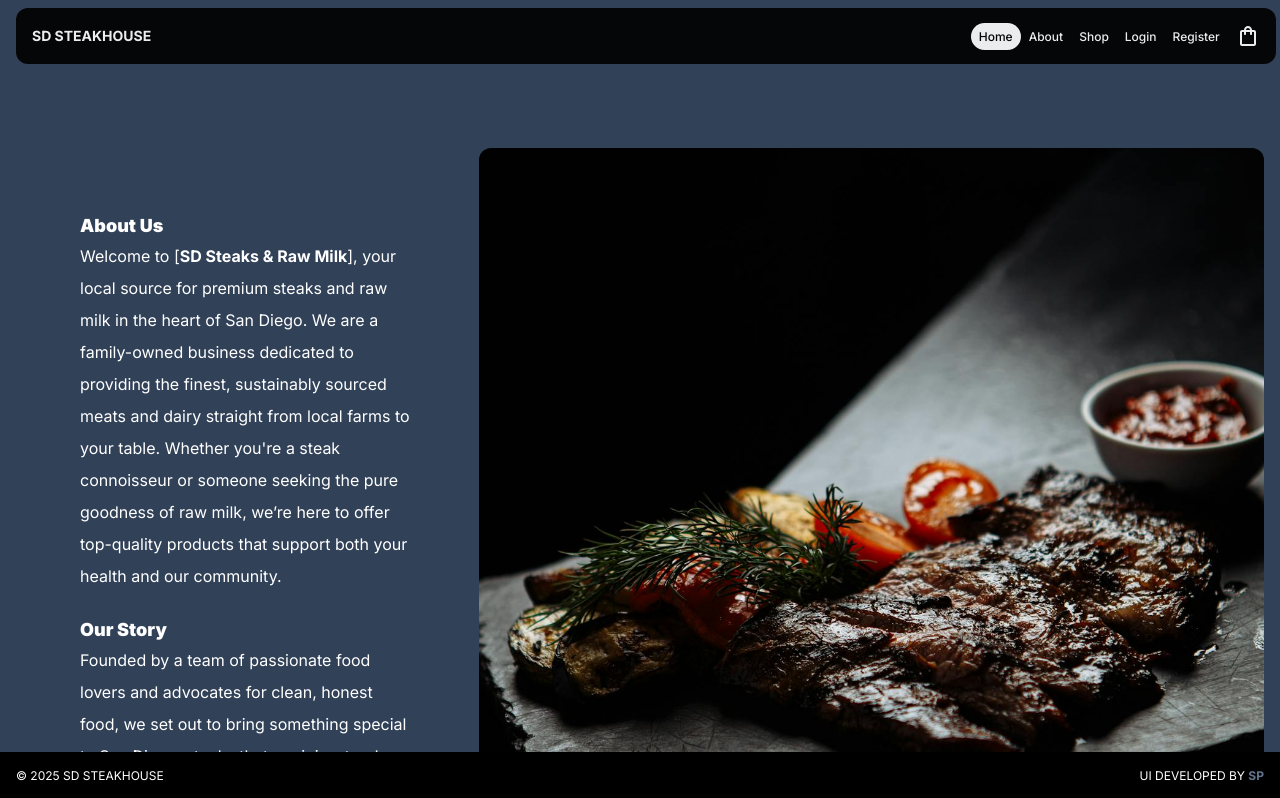
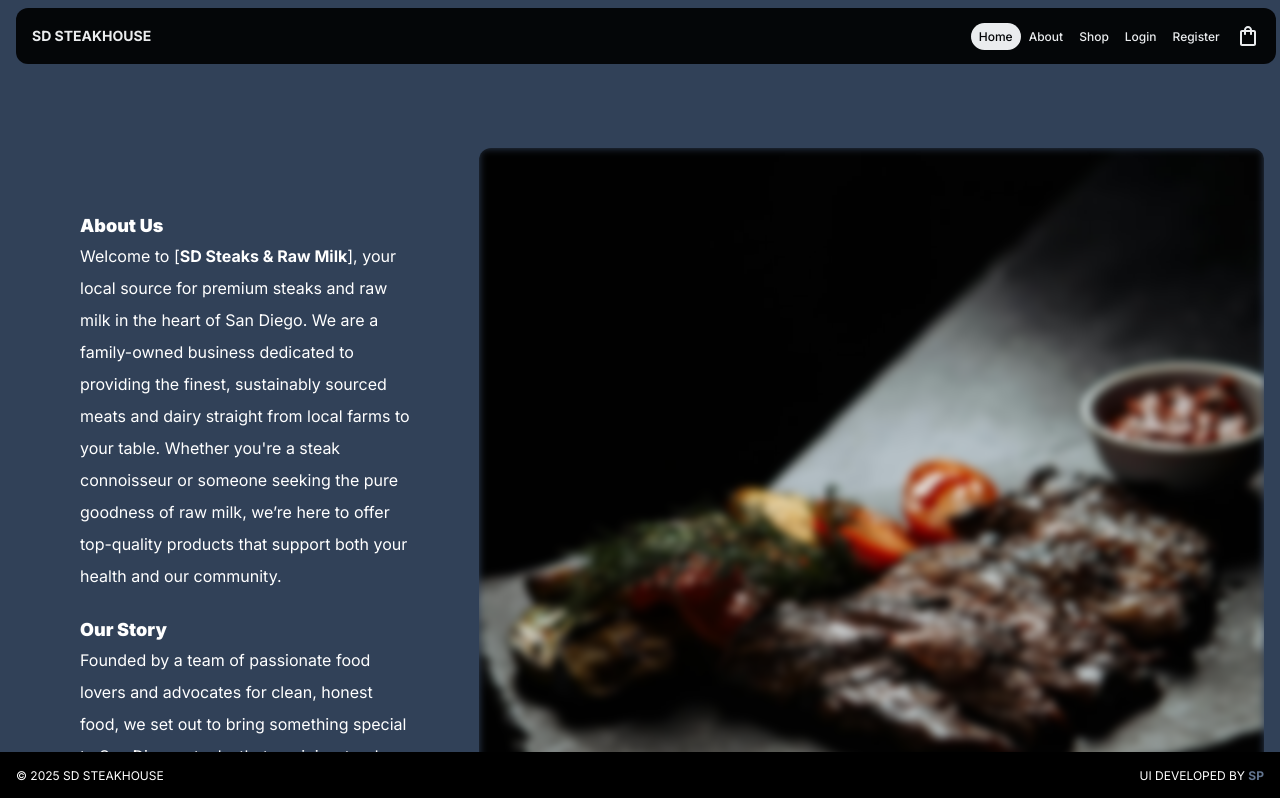
Before and after one commit to mrstevedev/framer-motion-ui, a React (Vite) app: page /about in a window 1280 px wide. Shown: the top 798 px of the page. Built offline with nearby package versions, Linux system fonts and the light colour scheme; a web font is replaced by a local one.

Commit message:
refactor: add blur to style

```diff
--- a/src/components/Banner/AboutBanner.tsx
+++ b/src/components/Banner/AboutBanner.tsx
@@ -2,7 +2,7 @@ export default function AboutBanner({ image, blur }: { image: string; blur: stri
     console.log("blur", blur);
     return (
         <div className={`lg:w-[1160px] transition duration-500 ease-in-out hover:opacity-80 h-210 overflow-hidden rounded-xl`}>
-            <img src={image} alt="sd steakhouse" className={`w-full h-full object-cover blur-[${blur}]`} />
+            <img src={image} alt="sd steakhouse" className={`w-full h-full object-cover`} style={{ filter: `blur(${blur})` }} />
         </div>
     );
 }
```
